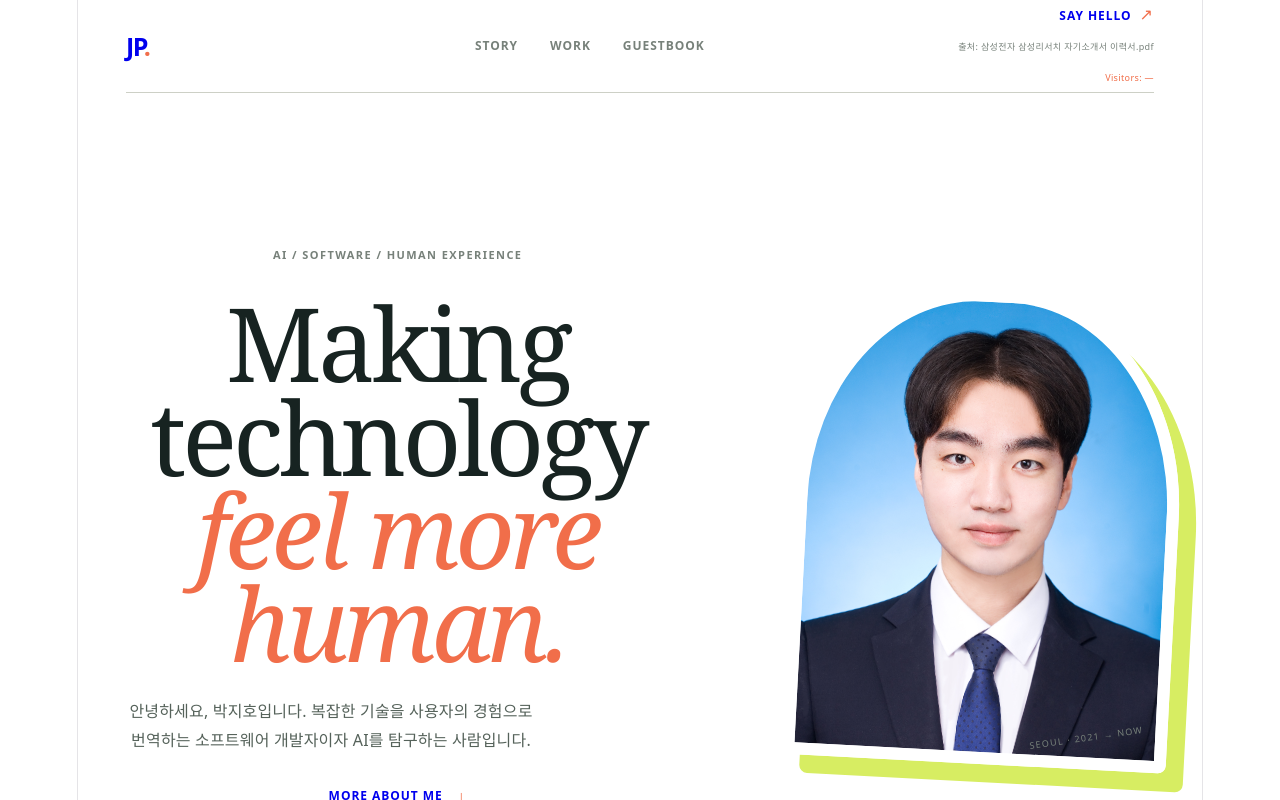
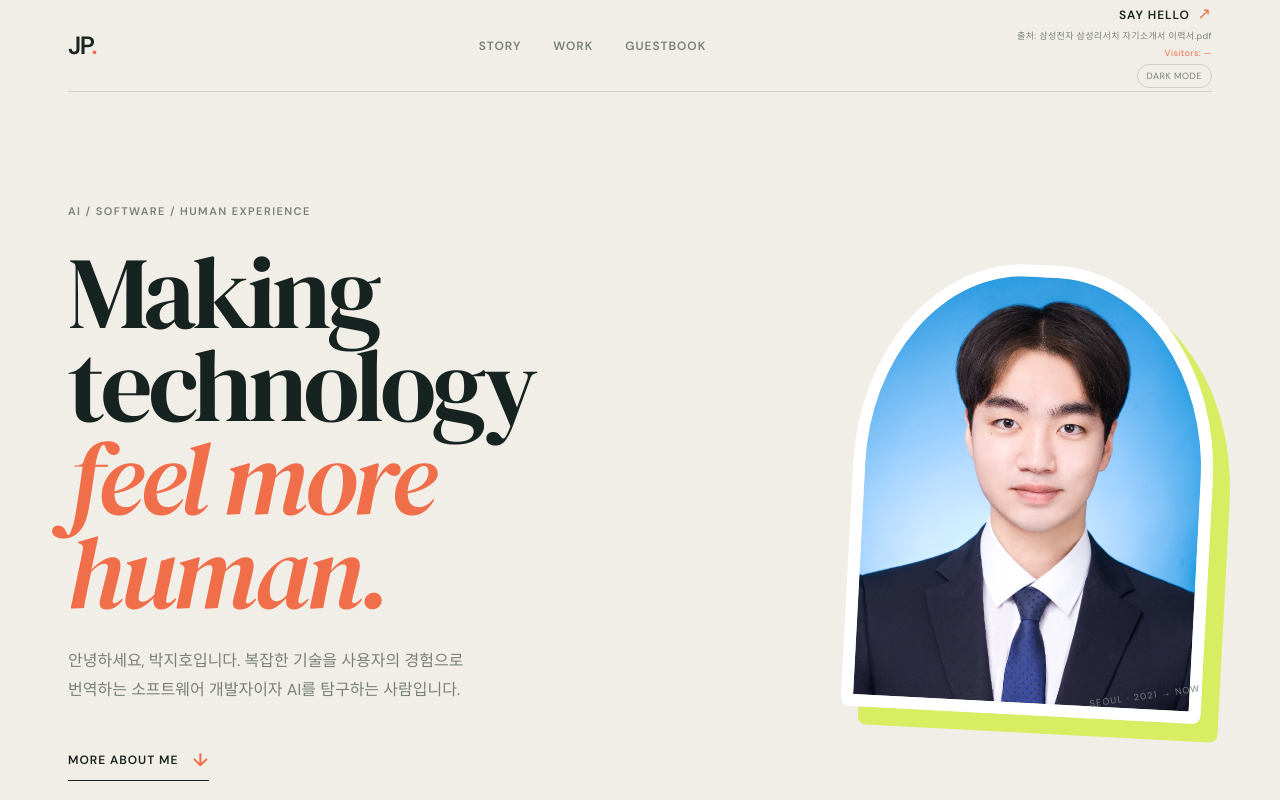
Before and after one commit to vctr7/memo-frontend, a React (Vite) app: page / in a window 1280 px wide. Shown: the top 800 px of the page. Built offline with nearby package versions, Linux system fonts and the light colour scheme; no server answers.

Commit message:
Add theme toggle functionality and update styles for dark mode support

```diff
--- a/src/App.css
+++ b/src/App.css
@@ -1,4 +1,5 @@
 :root { --ink: #172321; --muted: #77817a; --line: #cdd0c6; --acid: #d7ed62; --orange: #f16e4a; --serif: 'DM Serif Display', Georgia, serif; }
+[data-theme="dark"] { --ink: #edf1e8; --muted: #a5afa5; --line: #3c4842; --acid: #c7df58; --orange: #ff987b; --paper: #172321; }
 .site-shell { max-width: 1240px; margin: 0 auto; padding: 0 48px; overflow: hidden; }
 .topbar { height: 92px; display: flex; align-items: center; justify-content: space-between; border-bottom: 1px solid var(--line); }
 .wordmark { font-size: 25px; font-weight: 600; letter-spacing: -1.5px; text-decoration: none; }
@@ -11,13 +12,15 @@
 .header-meta { display: flex; flex-direction: column; align-items: flex-end; gap: 5px; }
 .header-meta small { color: var(--muted); font-size: 9px; letter-spacing: .04em; }
 .header-meta .visitor-count { color: var(--orange); }
+.theme-toggle { border: 1px solid var(--line); border-radius: 30px; background: transparent; color: var(--muted); cursor: pointer; font-size: 9px; letter-spacing: .06em; padding: 5px 9px; text-transform: uppercase; }
+.theme-toggle:hover { border-color: var(--orange); color: var(--orange); }
 .hero-section { min-height: 650px; display: grid; grid-template-columns: 1.1fr .9fr; align-items: center; gap: 40px; padding: 112px 0 120px; }
 .eyebrow, .section-label, .project-type, .experience-date, .guestbook-form label { color: var(--muted); font-size: 11px; font-weight: 600; letter-spacing: .13em; text-transform: uppercase; }
 .eyebrow { margin: 0 0 28px; }
 h1, h2, h3, p { margin-top: 0; }
 h1 { max-width: 700px; margin-bottom: 28px; color: var(--ink); font-family: var(--serif); font-size: clamp(64px, 8vw, 112px); font-weight: 400; letter-spacing: -4px; line-height: .91; }
 h1 em, h2 em { color: var(--orange); font-weight: 400; }
-.hero-intro { max-width: 410px; color: #55625a; font-size: 16px; line-height: 1.8; }
+.hero-intro { max-width: 410px; color: var(--muted); font-size: 16px; line-height: 1.8; }
 .text-link { display: inline-flex; gap: 14px; align-items: center; margin-top: 28px; border-bottom: 1px solid var(--ink); font-size: 12px; font-weight: 600; letter-spacing: .08em; padding-bottom: 8px; text-decoration: none; text-transform: uppercase; }
 .text-link span { color: var(--orange); font-size: 18px; }
 .hero-mark { position: relative; width: min(360px, 90%); aspect-ratio: 4 / 5; justify-self: end; animation: float-in 1s ease both; }
@@ -31,7 +34,7 @@ h1 em, h2 em { color: var(--orange); font-weight: 400; }
 .statement-grid, .experience-grid { display: grid; grid-template-columns: 1fr 1fr; gap: 80px; margin-top: 52px; }
 h2 { color: var(--ink); font-family: var(--serif); font-size: clamp(38px, 5vw, 67px); font-weight: 400; letter-spacing: -2px; line-height: .98; }
 h2 span { color: var(--muted); }
-.story-copy { max-width: 430px; padding-top: 6px; color: #5c6861; font-size: 15px; line-height: 1.9; }
+.story-copy { max-width: 430px; padding-top: 6px; color: var(--muted); font-size: 15px; line-height: 1.9; }
 .story-copy p + p { margin-top: 24px; }
 .section-heading-row { display: flex; justify-content: space-between; align-items: baseline; }
 .section-note { color: var(--muted); font-family: var(--serif); font-size: 17px; font-style: italic; }
@@ -41,7 +44,7 @@ h2 span { color: var(--muted); }
 .project-number { color: var(--orange); font-family: var(--serif); font-size: 22px; }
 .project-type { margin: 0 0 12px; }
 h3 { margin-bottom: 12px; color: var(--ink); font-family: var(--serif); font-size: 36px; font-weight: 400; letter-spacing: -1px; }
-.project-description { max-width: 650px; margin-bottom: 20px; color: #637067; font-size: 14px; line-height: 1.75; }
+.project-description { max-width: 650px; margin-bottom: 20px; color: var(--muted); font-size: 14px; line-height: 1.75; }
 .tag-list { display: flex; gap: 7px; flex-wrap: wrap; }
 .tag-list span { border: 1px solid var(--line); border-radius: 30px; color: var(--muted); font-size: 10px; letter-spacing: .06em; padding: 5px 10px; text-transform: uppercase; }
 .project-arrow { color: var(--orange); font-size: 24px; }
@@ -50,10 +53,10 @@ h3 { margin-bottom: 12px; color: var(--ink); font-family: var(--serif); font-siz
 .experience-row, .education-note { display: grid; grid-template-columns: 100px 1fr 1fr; gap: 22px; align-items: start; border-bottom: 1px solid var(--line); padding: 18px 0; font-size: 13px; }
 .experience-row strong, .education-note strong { display: block; color: var(--ink); font-weight: 600; }
 .experience-row div span, .education-note span { display: block; color: var(--muted); margin-top: 5px; }
-.experience-row p { margin: 0; color: #637067; }
+.experience-row p { margin: 0; color: var(--muted); }
 .guestbook-section { display: grid; grid-template-columns: .9fr 1.1fr; gap: 100px; border-top: 1px solid var(--line); padding: 90px 0 120px; }
 .guestbook-intro h2 { margin-top: 48px; }
-.guestbook-intro > p:last-child { max-width: 330px; color: #637067; font-size: 14px; line-height: 1.8; }
+.guestbook-intro > p:last-child { max-width: 330px; color: var(--muted); font-size: 14px; line-height: 1.8; }
 .guestbook-panel { align-self: end; }
 .guestbook-form { border-bottom: 1px solid var(--ink); padding-bottom: 12px; }
 .guestbook-form label { display: block; margin-bottom: 12px; }
@@ -66,7 +69,7 @@ h3 { margin-bottom: 12px; color: var(--ink); font-family: var(--serif); font-siz
 .guestbook-list { max-height: 260px; overflow-y: auto; }
 .empty-message { color: var(--muted); font-family: var(--serif); font-size: 18px; font-style: italic; padding: 24px 0; }
 .guestbook-entry { display: flex; gap: 14px; align-items: baseline; border-bottom: 1px solid var(--line); padding: 16px 0; }
-.guestbook-entry p { margin: 0; color: #5c6861; font-size: 14px; line-height: 1.6; }
+.guestbook-entry p { margin: 0; color: var(--muted); font-size: 14px; line-height: 1.6; }
 .entry-dot { width: 6px; height: 6px; flex: 0 0 6px; border-radius: 50%; background: var(--orange); }
 .footer { display: flex; justify-content: space-between; border-top: 1px solid var(--line); color: var(--muted); font-size: 10px; letter-spacing: .1em; padding: 25px 0 35px; text-transform: uppercase; }
 .footer a { text-decoration: none; }
--- a/src/App.jsx
+++ b/src/App.jsx
@@ -23,7 +23,13 @@ export default function App() {
   const [isLoading, setIsLoading] = useState(true);
   const [error, setError] = useState("");
   const [visitorCount, setVisitorCount] = useState(null);
+  const [theme, setTheme] = useState(() => localStorage.getItem("portfolio-theme") || "light");
   const hasRecordedVisit = useRef(false);
+
+  useEffect(() => {
+    document.documentElement.dataset.theme = theme;
+    localStorage.setItem("portfolio-theme", theme);
+  }, [theme]);
 
   useEffect(() => {
     let ignore = false;
@@ -91,6 +97,9 @@ export default function App() {
           <a className="contact-link" href="#guestbook">Say hello <span>↗</span></a>
           <small>출처: 삼성전자 삼성리서치 자기소개서 이력서.pdf</small>
           <small className="visitor-count">Visitors: {visitorCount ?? "—"}</small>
+          <button className="theme-toggle" type="button" onClick={() => setTheme((currentTheme) => currentTheme === "light" ? "dark" : "light")} aria-label={`Switch to ${theme === "light" ? "dark" : "light"} mode`}>
+            {theme === "light" ? "Dark mode" : "Light mode"}
+          </button>
         </div>
       </header>
 
--- a/src/index.css
+++ b/src/index.css
@@ -1,119 +1,22 @@
+@import url('https://fonts.googleapis.com/css2?family=DM+Sans:wght@400;500;600&family=DM+Serif+Display:ital@0;1&display=swap');
+
 :root {
-  --text: #6b6375;
-  --text-h: #08060d;
-  --bg: #fff;
-  --border: #e5e4e7;
-  --code-bg: #f4f3ec;
-  --accent: #aa3bff;
-  --accent-bg: rgba(170, 59, 255, 0.1);
-  --accent-border: rgba(170, 59, 255, 0.5);
-  --social-bg: rgba(244, 243, 236, 0.5);
-  --shadow:
-    rgba(0, 0, 0, 0.1) 0 10px 15px -3px, rgba(0, 0, 0, 0.05) 0 4px 6px -2px;
-
-  --sans: system-ui, 'Segoe UI', Roboto, sans-serif;
-  --heading: system-ui, 'Segoe UI', Roboto, sans-serif;
-  --mono: ui-monospace, Consolas, monospace;
-
-  font: 18px/145% var(--sans);
-  letter-spacing: 0.18px;
-  color-scheme: light dark;
-  color: var(--text);
-  background: var(--bg);
+  font-family: 'DM Sans', 'Helvetica Neue', sans-serif;
+  color: #172321;
+  background: #f1eee7;
   font-synthesis: none;
   text-rendering: optimizeLegibility;
   -webkit-font-smoothing: antialiased;
-  -moz-osx-font-smoothing: grayscale;
-
-  @media (max-width: 1024px) {
-    font-size: 16px;
-  }
+  transition: background-color .25s ease, color .25s ease;
 }
 
-@media (prefers-color-scheme: dark) {
-  :root {
-    --text: #9ca3af;
-    --text-h: #f3f4f6;
-    --bg: #16171d;
-    --border: #2e303a;
-    --code-bg: #1f2028;
-  @import url('https://fonts.googleapis.com/css2?family=DM+Sans:wght@400;500;600&family=DM+Serif+Display:ital@0;1&display=swap');
-
-  :root { font-family: 'DM Sans', 'Helvetica Neue', sans-serif; color: #172321; background: #f1eee7; font-synthesis: none; text-rendering: optimizeLegibility; -webkit-font-smoothing: antialiased; }
-  * { box-sizing: border-box; }
-  html { scroll-behavior: smooth; }
-  body { margin: 0; min-width: 320px; }
-  a { color: inherit; }
-  button, input { font: inherit; }
-    --accent: #c084fc;
-    --accent-bg: rgba(192, 132, 252, 0.15);
-    --accent-border: rgba(192, 132, 252, 0.5);
-    --social-bg: rgba(47, 48, 58, 0.5);
-    --shadow:
-      rgba(0, 0, 0, 0.4) 0 10px 15px -3px, rgba(0, 0, 0, 0.25) 0 4px 6px -2px;
-  }
-
-  #social .button-icon {
-    filter: invert(1) brightness(2);
-  }
+:root[data-theme="dark"] {
+  color: #edf1e8;
+  background: #172321;
 }
 
-body {
-  margin: 0;
-}
-
-#root {
-  width: 1126px;
-  max-width: 100%;
-  margin: 0 auto;
-  text-align: center;
-  border-inline: 1px solid var(--border);
-  min-height: 100svh;
-  display: flex;
-  flex-direction: column;
-  box-sizing: border-box;
-}
-
-h1,
-h2 {
-  font-family: var(--heading);
-  font-weight: 500;
-  color: var(--text-h);
-}
-
-h1 {
-  font-size: 56px;
-  letter-spacing: -1.68px;
-  margin: 32px 0;
-  @media (max-width: 1024px) {
-    font-size: 36px;
-    margin: 20px 0;
-  }
-}
-h2 {
-  font-size: 24px;
-  line-height: 118%;
-  letter-spacing: -0.24px;
-  margin: 0 0 8px;
-  @media (max-width: 1024px) {
-    font-size: 20px;
-  }
-}
-p {
-  margin: 0;
-}
-
-code,
-.counter {
-  font-family: var(--mono);
-  display: inline-flex;
-  border-radius: 4px;
-  color: var(--text-h);
-}
-
-code {
-  font-size: 15px;
-  line-height: 135%;
-  padding: 4px 8px;
-  background: var(--code-bg);
-}
+* { box-sizing: border-box; }
+html { scroll-behavior: smooth; }
+body { margin: 0; min-width: 320px; background: inherit; }
+a { color: inherit; }
+button, input { font: inherit; }
```
